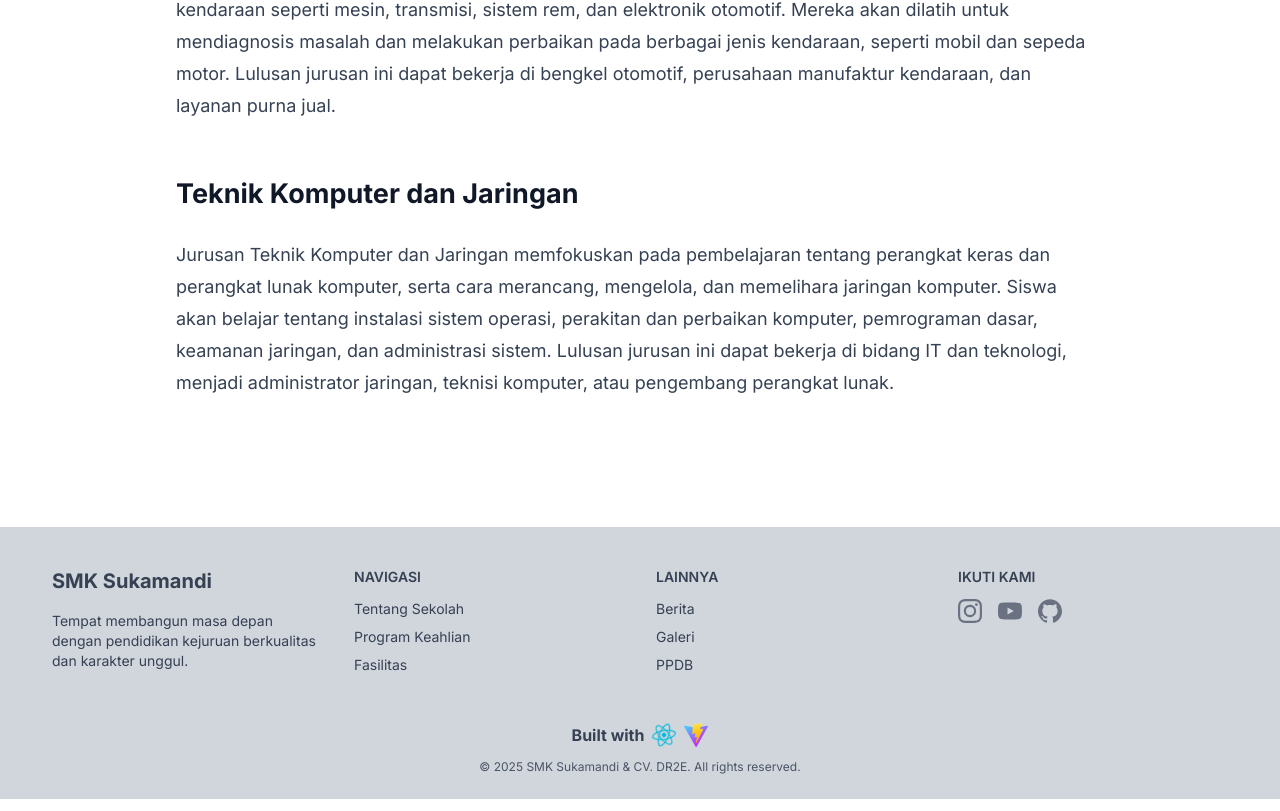
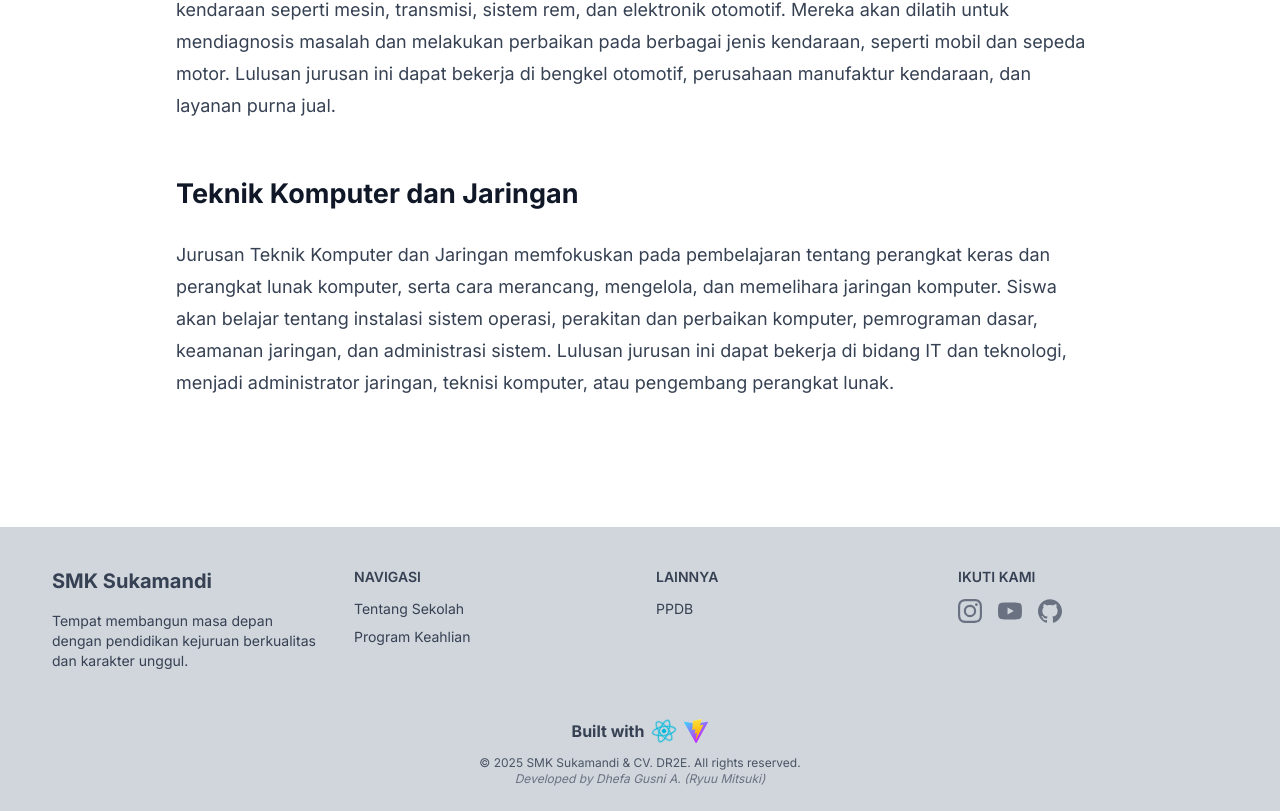
Before and after one commit to mitsuki31/Neo-SkiArticle, a React (Vite) app: page /a/program-keahlian in a window 1280 px wide. Shown: the part 685-1496 px from the top of the page. Built offline with nearby package versions, Linux system fonts and the light colour scheme; a web font is replaced by a local one.

Commit message:
ref(layout): Update footer layout and links

```diff
--- a/src/layout/Footer.tsx
+++ b/src/layout/Footer.tsx
@@ -30,18 +30,18 @@ export default function Footer() {
         <div>
           <h3 className="text-sm font-semibold uppercase mb-3">Navigasi</h3>
           <ul className="space-y-2 text-sm">
-            <li><a href="#tentang" className="hover:underline">Tentang Sekolah</a></li>
-            <li><a href="#program" className="hover:underline">Program Keahlian</a></li>
-            <li><a href="#fasilitas" className="hover:underline">Fasilitas</a></li>
+            <li><a href="/#about" className="hover:underline">Tentang Sekolah</a></li>
+            <li><a href="/a/program-keahlian" className="hover:underline">Program Keahlian</a></li>
+            {/* <li><a href="#fasilitas" className="hover:underline">Fasilitas</a></li> */}
           </ul>
         </div>
 
         <div>
           <h3 className="text-sm font-semibold uppercase mb-3">Lainnya</h3>
           <ul className="space-y-2 text-sm">
-            <li><a href="#" className="hover:underline">Berita</a></li>
-            <li><a href="#" className="hover:underline">Galeri</a></li>
-            <li><a href="#" className="hover:underline">PPDB</a></li>
+            {/* <li><a href="#" className="hover:underline">Berita</a></li> */}
+            {/* <li><a href="#" className="hover:underline">Galeri</a></li> */}
+            <li><a href="https://smksukamandi.online" target="_blank" className="hover:underline">PPDB</a></li>
           </ul>
         </div>
 
@@ -80,6 +80,11 @@ export default function Footer() {
 
       <div className="text-center pt-3 pb-6 text-xs text-gray-600 dark:text-gray-400">
         © {new Date().getFullYear()} SMK Sukamandi & CV. DR2E. All rights reserved.
+        <br />
+        <span className="text-gray-500 dark:text-gray-400 italic">
+          Developed by{' '}
+          <a href="https://github.com/mitsuki31">Dhefa Gusni A. (Ryuu Mitsuki)</a>
+        </span>
       </div>
     </footer>
   );
```
